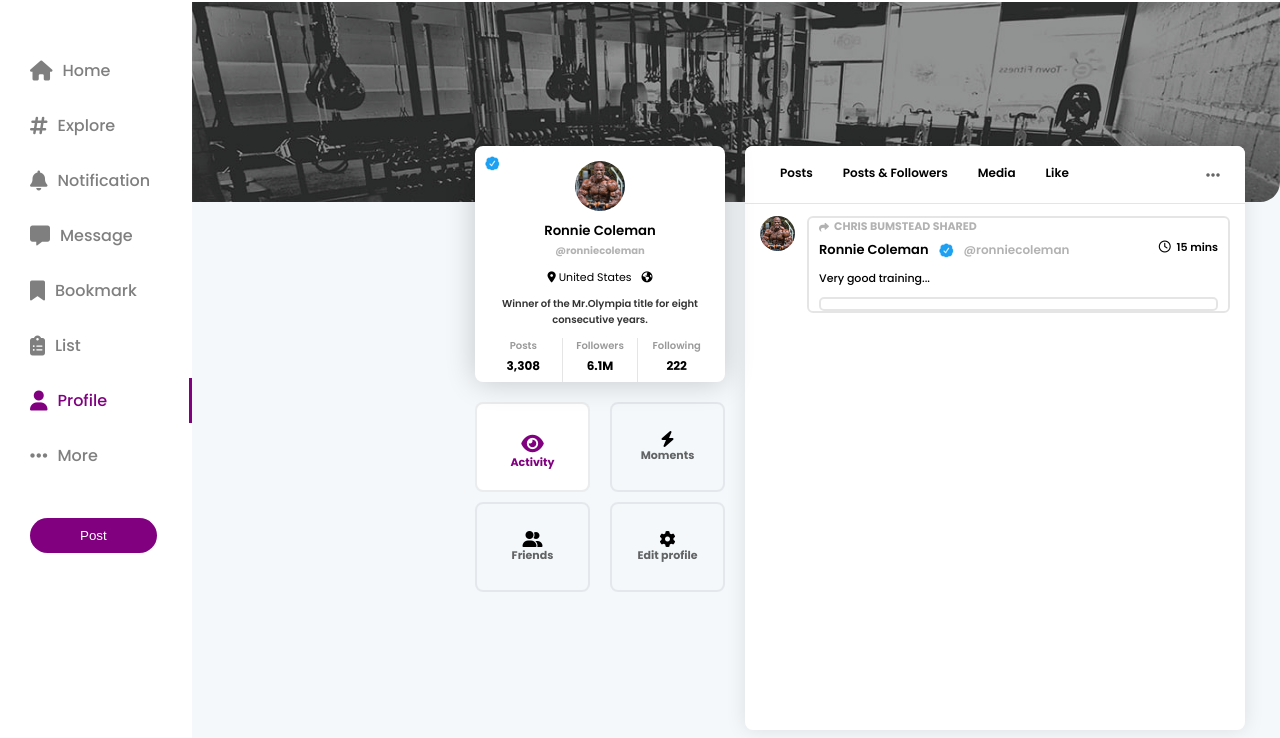
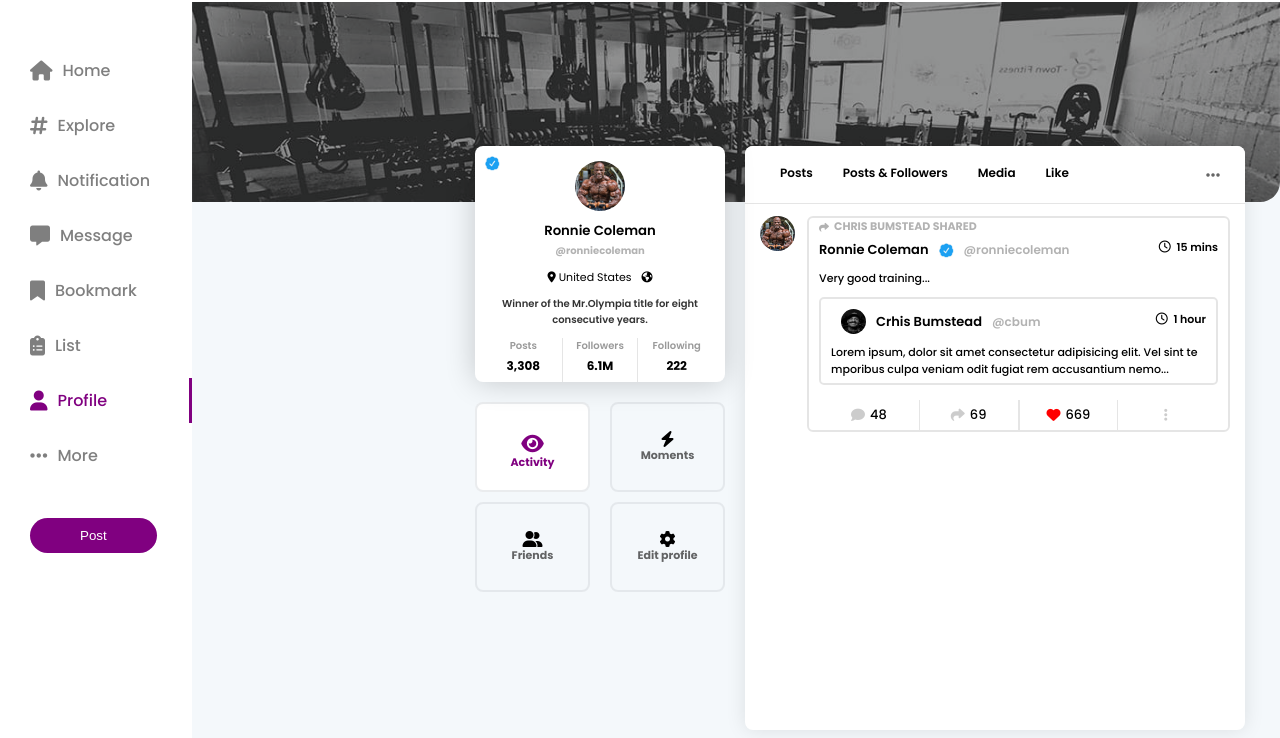
Before and after one commit to dvpinedo/Gymder, a plain HTML site: page index.html in a window 1280 px wide. Shown: the part 62-800 px from the top of the page. Drawn offline with Linux system fonts and the light colour scheme.

Commit message:
post_social_card

```diff
--- a/index.html
+++ b/index.html
@@ -115,7 +115,28 @@
                                     </div>
                                     <h3>Very good training...</h3>
                                     <div class="shared_content_box">
-
+                                        <div class="user_name_time">
+                                            <h5><img src="img/cbum.jpg" alt="">Crhis Bumstead<p> @cbum</p></h5>
+                                            <h6><i class="fa-regular fa-clock"></i> 1 hour</h6>
+                                        </div>
+                                        <h3>Lorem ipsum, dolor sit amet consectetur adipisicing elit. Vel sint temporibus culpa veniam odit fugiat rem accusantium nemo...</h3>
+                                    </div>
+                                    <div class="post_card_social_data">
+                                        <div class="post_social_card">
+                                            <i class="fa-solid fa-comment"></i>
+                                            <span>48</span>
+                                        </div>
+                                        <div class="post_social_card">
+                                            <i class="fa-solid fa-share"></i>
+                                            <span>69</span>
+                                        </div>
+                                        <div class="post_social_card">
+                                            <i class="fa-solid fa-heart"></i>
+                                            <span>669</span>
+                                        </div>
+                                        <div class="post_social_card">
+                                            <i class="fa-solid fa-ellipsis-vertical"></i>
+                                        </div>
                                     </div>
                                 </div>
                             </div>
--- a/style.css
+++ b/style.css
@@ -500,3 +500,50 @@ header section .profile_post_follow_box .post_follow_box .post .post_main_box .p
     border-radius: 5px;
     margin-top: 10px;
 }
+
+header section .profile_post_follow_box .post_follow_box .post .post_main_box .post_card_box .content .shared_content_box .user_name_time h5 img:nth-child(1){
+    width: 25px;
+    height: 25px;
+    border-radius: 50%;
+    margin-right: 10px;
+}
+
+header section .profile_post_follow_box .post_follow_box .post .post_main_box .post_card_box .content .post_card_social_data{
+    display: flex;
+    align-items: center;
+    justify-content: space-between;
+    margin-top: 15px;
+}
+
+header section .profile_post_follow_box .post_follow_box .post .post_main_box .post_card_box .content .post_card_social_data .post_social_card{
+    width: 25%;
+    display: flex;
+    align-items: center;
+    justify-content: center;
+    padding: 5px;
+}
+
+header section .profile_post_follow_box .post_follow_box .post .post_main_box .post_card_box .content .post_card_social_data .post_social_card:nth-child(2){
+    border-left: 1px solid rgb(0, 0, 0, 0.1);
+    border-right: 1px solid rgb(0, 0, 0, 0.1);
+}
+
+header section .profile_post_follow_box .post_follow_box .post .post_main_box .post_card_box .content .post_card_social_data .post_social_card:nth-child(3){
+    border-left: 1px solid rgb(0, 0, 0, 0.1);
+    border-right: 1px solid rgb(0, 0, 0, 0.1);
+}
+
+header section .profile_post_follow_box .post_follow_box .post .post_main_box .post_card_box .content .post_card_social_data .post_social_card i{
+    color: rgb(0, 0, 0, 0.2);
+    margin-right: 5px;
+    font-size: 14px;
+}
+
+header section .profile_post_follow_box .post_follow_box .post .post_main_box .post_card_box .content .post_card_social_data .post_social_card span{
+    font-size: 13px;
+    font-weight: 500;
+}
+
+header section .profile_post_follow_box .post_follow_box .post .post_main_box .post_card_box .content .post_card_social_data .post_social_card:nth-child(3) i{
+    color: red;
+}
```
Also changed, not shown: img/bg1.png (deleted), img/cbum.jpg (added), img/favicon.png (deleted), img/img1.jpg (deleted), img/img3.jpg (deleted), img/q.jpg (deleted), img/ronaldo.jpg (deleted), img/stewie.jpg (deleted), img/user.png (deleted), img/user1.jpg (deleted), img/user2.jpg (deleted), img/user3.jpg (deleted), img/user4.jpg (deleted).
